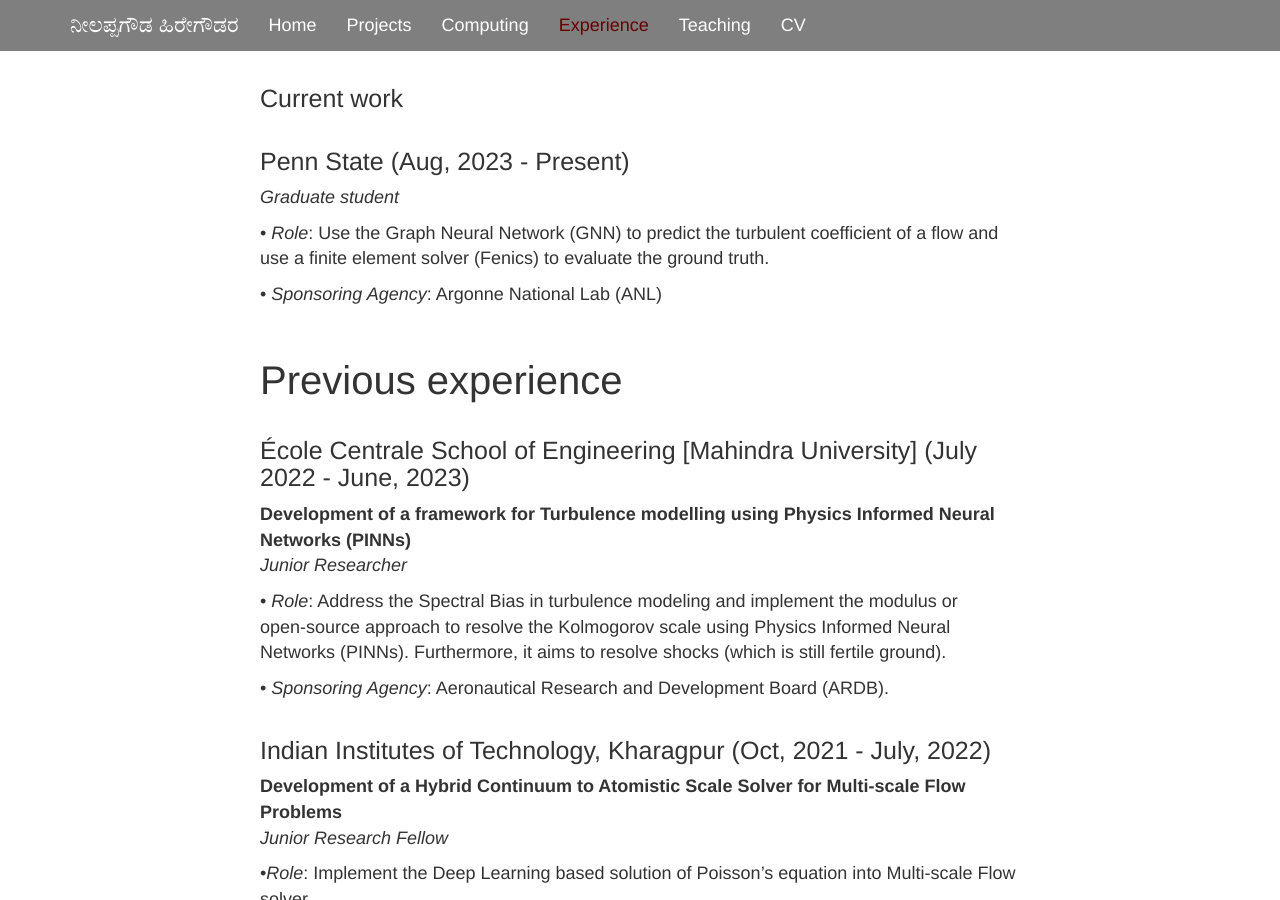
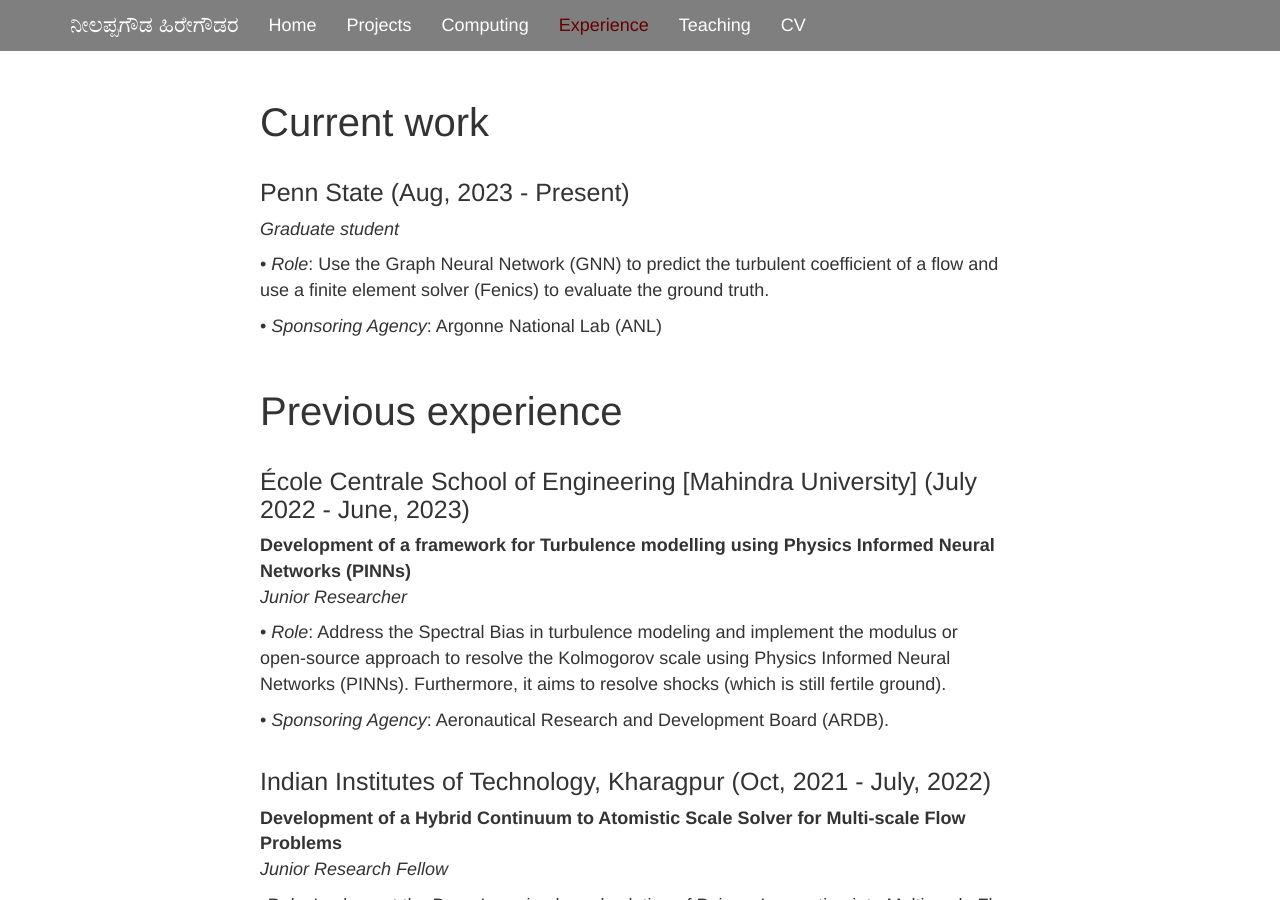
Before and after one commit to neelu065/neel-psu.github.io, a Jekyll site: the page built from experience.md, in a window 1280 px wide and 900 px high. Built offline with Jekyll 4.4.1, drawn with Linux system fonts in a browser that asks for light colours.

```diff
--- a/experience.md
+++ b/experience.md
@@ -7,7 +7,7 @@ summary: Past experience listed.
 tags: [IITB, IITKGP, Mahindra, Penn State]
 ---
 
-## Current work
+# Current work
 
 ## Penn State (Aug, 2023 - Present)
 _Graduate student_
```
